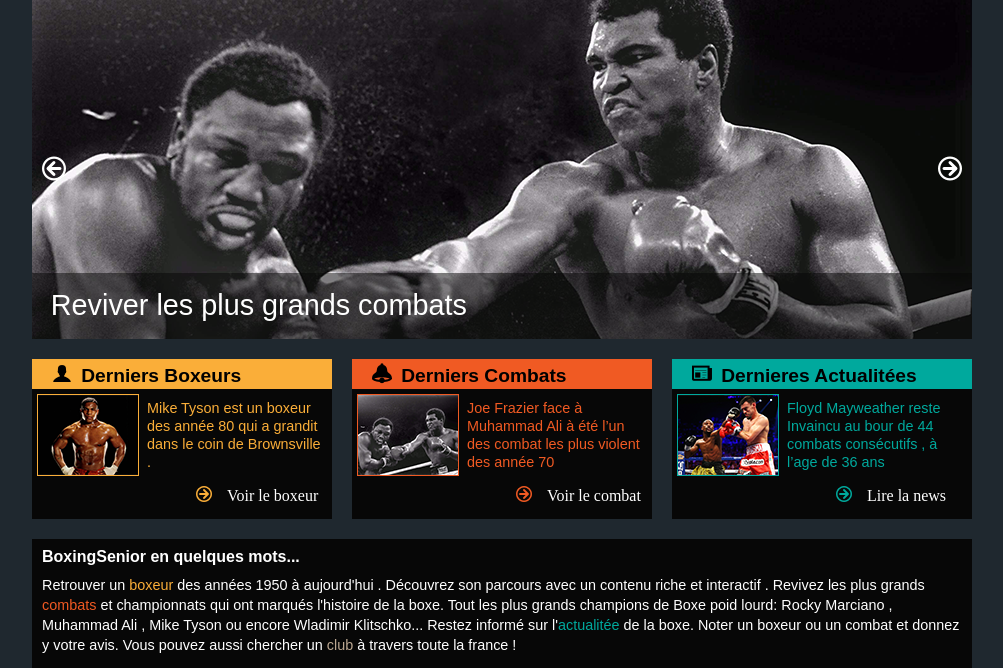
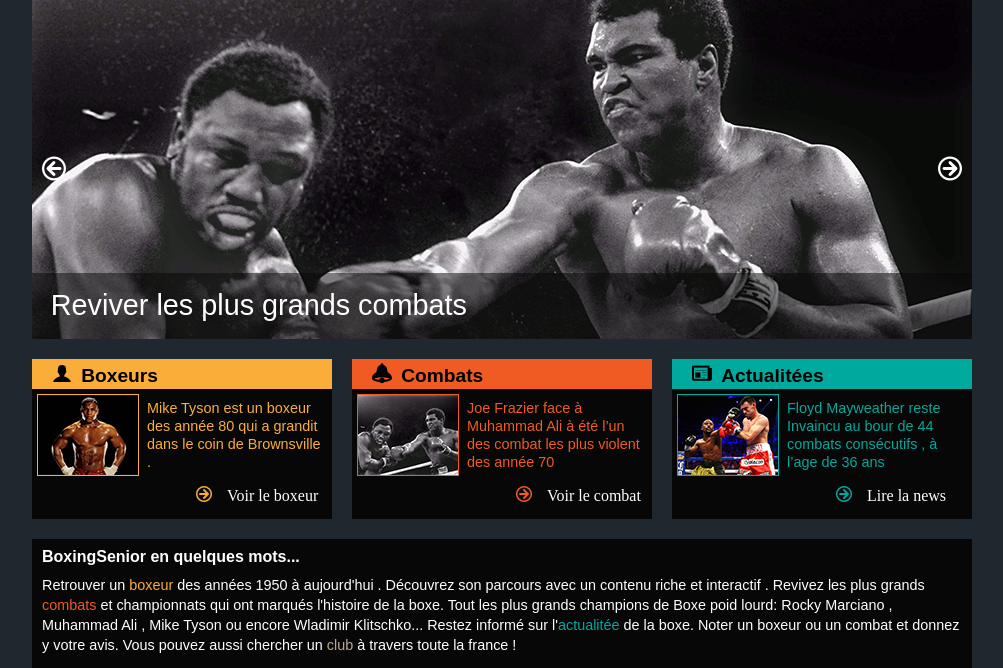
Before and after one commit to jrorsini/Boxing, a PHP site: page / in a window 1280 px wide. Shown: the part 64-732 px from the top of the page, without its empty margins (138-1141 px from the left). Run offline with PHP 8.4, Linux system fonts and the light colour scheme; some web fonts are replaced.

Commit message:
Modification mineur au niveau des rubriques

```diff
--- a/index.php
+++ b/index.php
@@ -87,7 +87,7 @@ if (!empty($_POST)) {
 			</div>
 
 			<section class="boxers_bloc">
-				<h2 class="bg_gold">Derniers Boxeurs</h2>
+				<h2 class="bg_gold">Boxeurs</h2>
 				<article>
 					<img src="img/img1.png" class="border_gold">
 					<p class="color_gold">Mike Tyson est un boxeur des année 80 qui a grandit dans le coin de Brownsville .</p>
@@ -95,7 +95,7 @@ if (!empty($_POST)) {
 				</article>
 			</section>
 			<section class="fights_bloc">
-				<h2 class="bg_orange">Derniers Combats</h2>
+				<h2 class="bg_orange">Combats</h2>
 				<article>
 					<img src="img/img2.png" class="border_orange">
 					<p class="color_orange">Joe Frazier face à Muhammad Ali à été l’un des combat les plus violent des année 70</p>
@@ -103,7 +103,7 @@ if (!empty($_POST)) {
 				</article>
 			</section>
 			<section class="news_bloc">
-				<h2 class="bg_blue">Dernieres Actualitées</h2>
+				<h2 class="bg_blue">Actualitées</h2>
 				<article>
 					<img src="img/img3.png" class="border_blue">
 					<p class="color_blue">Floyd Mayweather reste Invaincu au bour de 44 combats consécutifs , à l’age de 36 ans</p>
```
Also changed, not shown: 2 other files.
